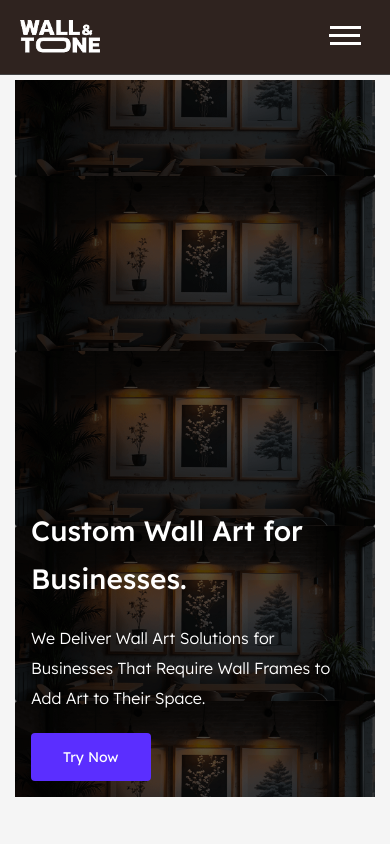
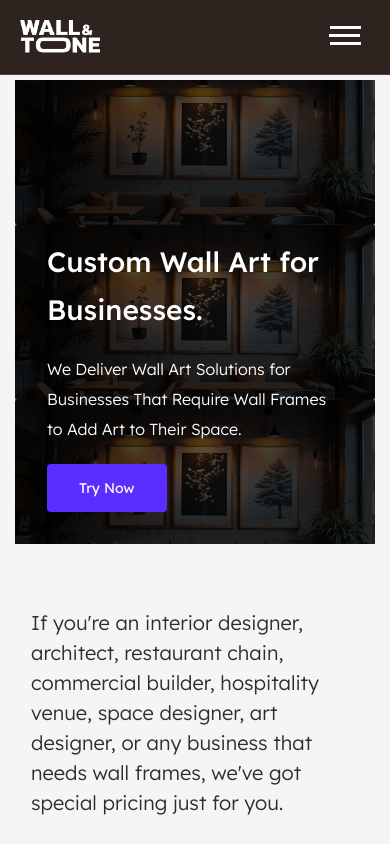
Before and after one commit to KrishnaMahajan1227/WallAndTone, a React (Vite) app in the folder frontend/: page /forbusiness in a window 390 px wide. Shown: the top 844 px of the page. Built offline with nearby package versions, Linux system fonts and the light colour scheme; no server answers.

Commit message:
MobileView Updated

```diff
--- a/frontend/src/components/BusinessSection/BusinessSection.css
+++ b/frontend/src/components/BusinessSection/BusinessSection.css
@@ -591,4 +591,16 @@
       font-size: 16px;
       line-height: 24px;
     }
+    .business-section .business-hero {
+      height: 55vh;
+      background-image: linear-gradient(rgba(0, 0, 0, 0.5), rgba(0, 0, 0, 0.5)),
+      url('/src/assets/forBusiness/For-Business-banner.png');
+      background-size: contain;
+      background-position: center center;
+      display: flex;
+      align-items: flex-end;
+      padding: calc(var(--spacing-unit) * 2);
+      animation: scaleIn 1s ease-out;
   }
+
+  }
--- a/frontend/src/components/FreepikGenerator/FreepikImageGenerator.css
+++ b/frontend/src/components/FreepikGenerator/FreepikImageGenerator.css
@@ -372,7 +372,7 @@
   }
 }
 
-@media (max-width: 480px) {
+@media (max-width: 500px) {
   .freepik-generator__previous-grid {
     grid-template-columns: 1fr;
   }
@@ -386,4 +386,25 @@
   .freepik-generator-modal-body .col-3 {
     flex: 0 0 100%;
   }
+  .freepik-generator__styling-row {
+    grid-template-columns: auto auto;
 }
+  .freepik-generator__styling select {
+    width: 100%;
+    padding: 0.75rem;
+    border: 2px solid #e2e8f0;
+    border-radius: 0.5rem;
+    background: #fff;
+    font-size: 12px;
+    transition: border-color 0.2s;
+}
+.freepik-generator__generate {
+  padding: 8px 20px;
+}
+.freepik-generator__form {
+  background: transparent;
+  border-radius: 1rem;
+  padding: 0rem;
+  padding-bottom: 1rem;
+}
+}
--- a/frontend/src/components/ImageContentComponent/ImageContentComponent.css
+++ b/frontend/src/components/ImageContentComponent/ImageContentComponent.css
@@ -90,8 +90,8 @@
 }
 
 @media(max-width:480px){
-  .image-content-component .content {
-    width: 100%;
-    margin-top: 20px;
+.image-content-component .content {
+  width: 100%;
+  margin: 20px 0;
 }
 }
--- a/frontend/src/components/Search/search.css
+++ b/frontend/src/components/Search/search.css
@@ -86,3 +86,20 @@
   .image-content{
     margin:30px 0
   }
+
+  @media(max-width:500px){
+    .search-bar {
+      display: flex;
+      justify-content: center;
+      align-items: center;
+      padding: 10px;
+      border-radius: 5px;
+      width: 100%;
+      position: relative;
+      margin-top: 20px;
+  }
+  .image-content {
+    margin-top: 0;
+}
+
+  }
```
